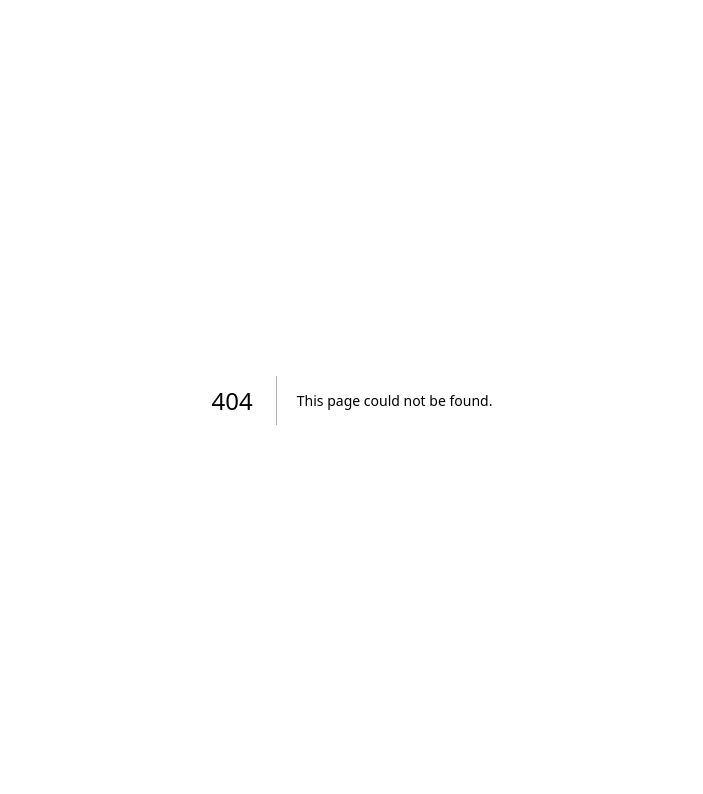
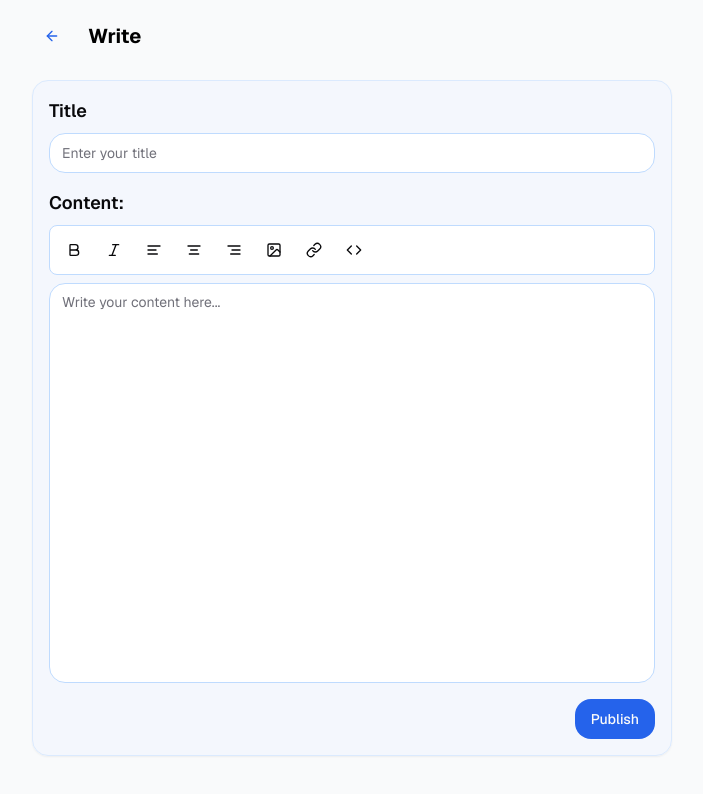
Before and after one commit to arkhanardana/satu-langkah, a Next.js app: page /create-article/write in a window 1280 px wide. Before the commit this address had no page. Shown: the top 794 px of the page, without its empty margins (288-991 px from the left). Built offline with nearby package versions, Linux system fonts and the light colour scheme.

Commit message:
add create article

```diff
--- /dev/null
+++ b/app/create-article/page.tsx
@@ -0,0 +1,86 @@
+import Link from "next/link"
+import { Button } from "@/components/ui/button"
+import { Card } from "@/components/ui/card"
+import { Avatar, AvatarFallback, AvatarImage } from "@/components/ui/avatar"
+import { ArrowLeft, Plus, ThumbsUp, Eye, MessageSquare, Tag } from "lucide-react"
+
+export default function CreateArticlePage() {
+   // Sample data for recent articles
+   const recentArticles = Array(4).fill({
+      title: "Judul",
+      preview: "Preview...",
+   })
+
+   return (
+      <div className="min-h-screen bg-gray-50">
+         <div className="max-w-md mx-auto p-4">
+            {/* Header */}
+            <div className="flex items-center gap-4 mb-6">
+               <Link href="/">
+                  <Button variant="ghost" size="icon" className="text-blue-600">
+                     <ArrowLeft className="h-6 w-6" />
+                  </Button>
+               </Link>
+               <h1 className="text-xl font-bold">Article & Projects</h1>
+            </div>
+
+            {/* Profile Section */}
+            <div className="flex items-center gap-4 mb-6">
+               <Avatar className="h-16 w-16">
+                  <AvatarImage src="/images/john.jpg" alt="Profile" />
+                  <AvatarFallback>N</AvatarFallback>
+               </Avatar>
+               <div>
+                  <h2 className="font-semibold">Nama</h2>
+                  <div className="text-sm text-gray-600">
+                     <span>Partner:</span>
+                     <span className="ml-14">Investor:</span>
+                  </div>
+               </div>
+            </div>
+
+            {/* Create Article Button */}
+            <Link href="/create-article/write">
+               <Button className="w-full bg-blue-600 hover:bg-blue-700 h-14 mb-6">
+                  <Plus className="h-6 w-6" />
+               </Button>
+            </Link>
+
+            {/* Recent Articles */}
+            <div className="mb-4">
+               <h2 className="text-lg font-semibold">Recent Articles</h2>
+            </div>
+            <Card className="bg-blue-50/50 border-blue-100 p-4">
+               <div className="space-y-4">
+                  {recentArticles.map((article, index) => (
+                     <div
+                        key={index}
+                        className="flex gap-3 bg-white p-3 rounded-lg border border-blue-100"
+                     >
+                        <div className="w-24 h-24 bg-gray-100 border-2 border-blue-200 rounded-lg shrink-0"></div>
+                        <div className="flex-1">
+                           <h3 className="font-semibold">{article.title}</h3>
+                           <p className="text-sm text-gray-500 mb-2">{article.preview}</p>
+                           <div className="flex gap-4">
+                              <button className="text-gray-600 hover:text-blue-600">
+                                 <ThumbsUp className="h-4 w-4" />
+                              </button>
+                              <button className="text-gray-600 hover:text-blue-600">
+                                 <Eye className="h-4 w-4" />
+                              </button>
+                              <button className="text-gray-600 hover:text-blue-600">
+                                 <MessageSquare className="h-4 w-4" />
+                              </button>
+                              <button className="text-gray-600 hover:text-blue-600">
+                                 <Tag className="h-4 w-4" />
+                              </button>
+                           </div>
+                        </div>
+                     </div>
+                  ))}
+               </div>
+            </Card>
+         </div>
+      </div>
+   )
+}
--- /dev/null
+++ b/app/create-article/write/page.tsx
@@ -0,0 +1,152 @@
+"use client"
+
+import { useState } from "react"
+import Link from "next/link"
+import { Button } from "@/components/ui/button"
+import { Input } from "@/components/ui/input"
+import { Card } from "@/components/ui/card"
+import { Textarea } from "@/components/ui/textarea"
+import {
+   ArrowLeft,
+   Bold,
+   Italic,
+   AlignLeft,
+   AlignCenter,
+   AlignRight,
+   Image as ImageIcon,
+   Link as LinkIcon,
+   Code,
+} from "lucide-react"
+
+export default function WriteArticle() {
+   const [title, setTitle] = useState("")
+   const [content, setContent] = useState("")
+
+   const handleSubmit = (e: React.FormEvent) => {
+      e.preventDefault()
+      // Handle form submission
+      console.log({ title, content })
+   }
+
+   return (
+      <div className="min-h-screen bg-gray-50">
+         <div className="max-w-2xl mx-auto p-4">
+            {/* Header */}
+            <div className="flex items-center gap-4 mb-6">
+               <Link href="/create-article">
+                  <Button variant="ghost" size="icon" className="text-blue-600">
+                     <ArrowLeft className="h-6 w-6" />
+                  </Button>
+               </Link>
+               <h1 className="text-xl font-bold">Write</h1>
+            </div>
+
+            {/* Editor Form */}
+            <form onSubmit={handleSubmit}>
+               <Card className="bg-blue-50/50 border-blue-100 p-4">
+                  <div className="space-y-4">
+                     {/* Title Input */}
+                     <div className="space-y-2">
+                        <label className="text-lg font-semibold">Title</label>
+                        <Input
+                           placeholder="Enter your title"
+                           value={title}
+                           onChange={(e) => setTitle(e.target.value)}
+                           className="bg-white border-blue-200"
+                        />
+                     </div>
+
+                     {/* Content Section */}
+                     <div className="space-y-2">
+                        <label className="text-lg font-semibold">Content:</label>
+
+                        {/* Formatting Toolbar */}
+                        <div className="bg-white border border-blue-200 rounded-lg p-2 flex flex-wrap gap-2">
+                           <Button
+                              type="button"
+                              variant="ghost"
+                              size="sm"
+                              className="h-8 w-8 p-0"
+                           >
+                              <Bold className="h-4 w-4" />
+                           </Button>
+                           <Button
+                              type="button"
+                              variant="ghost"
+                              size="sm"
+                              className="h-8 w-8 p-0"
+                           >
+                              <Italic className="h-4 w-4" />
+                           </Button>
+                           <Button
+                              type="button"
+                              variant="ghost"
+                              size="sm"
+                              className="h-8 w-8 p-0"
+                           >
+                              <AlignLeft className="h-4 w-4" />
+                           </Button>
+                           <Button
+                              type="button"
+                              variant="ghost"
+                              size="sm"
+                              className="h-8 w-8 p-0"
+                           >
+                              <AlignCenter className="h-4 w-4" />
+                           </Button>
+                           <Button
+                              type="button"
+                              variant="ghost"
+                              size="sm"
+                              className="h-8 w-8 p-0"
+                           >
+                              <AlignRight className="h-4 w-4" />
+                           </Button>
+                           <Button
+                              type="button"
+                              variant="ghost"
+                              size="sm"
+                              className="h-8 w-8 p-0"
+                           >
+                              <ImageIcon className="h-4 w-4" />
+                           </Button>
+                           <Button
+                              type="button"
+                              variant="ghost"
+                              size="sm"
+                              className="h-8 w-8 p-0"
+                           >
+                              <LinkIcon className="h-4 w-4" />
+                           </Button>
+                           <Button
+                              type="button"
+                              variant="ghost"
+                              size="sm"
+                              className="h-8 w-8 p-0"
+                           >
+                              <Code className="h-4 w-4" />
+                           </Button>
+                        </div>
+
+                        {/* Content Textarea */}
+                        <Textarea
+                           placeholder="Write your content here..."
+                           value={content}
+                           onChange={(e) => setContent(e.target.value)}
+                           className="min-h-[400px] bg-white border-blue-200 resize-none"
+                        />
+                     </div>
+
+                     {/* Submit Button */}
+                     <div className="flex justify-end">
+                        <Button type="submit" className="bg-blue-600 hover:bg-blue-700">
+                           Publish
+                        </Button>
+                     </div>
+                  </div>
+               </Card>
+            </form>
+         </div>
+      </div>
+   )
+}
--- a/app/page.tsx
+++ b/app/page.tsx
@@ -114,7 +114,7 @@ export default function HomePage() {
               </Avatar>
               <div>
                 <Link href={'/create-article'}>
-                  <h2 className="font-semibold">Buat Artikel</h2>
+                  <h2 className="font-semibold hover:underline">Buat Artikel</h2>
                   <p className="text-sm text-muted-foreground">Isi Artikel / Projek</p>
                 </Link>
               </div>
--- a/components/ui/avatar.tsx
+++ b/components/ui/avatar.tsx
@@ -12,7 +12,7 @@ const Avatar = React.forwardRef<
   <AvatarPrimitive.Root
     ref={ref}
     className={cn(
-      "relative flex h-10 w-10 shrink-0 overflow-hidden rounded-full",
+      "relative flex h-10 w-10 shrink-0 overflow-hidden rounded-full border-2 border-blue-600",
       className
     )}
     {...props}
```
